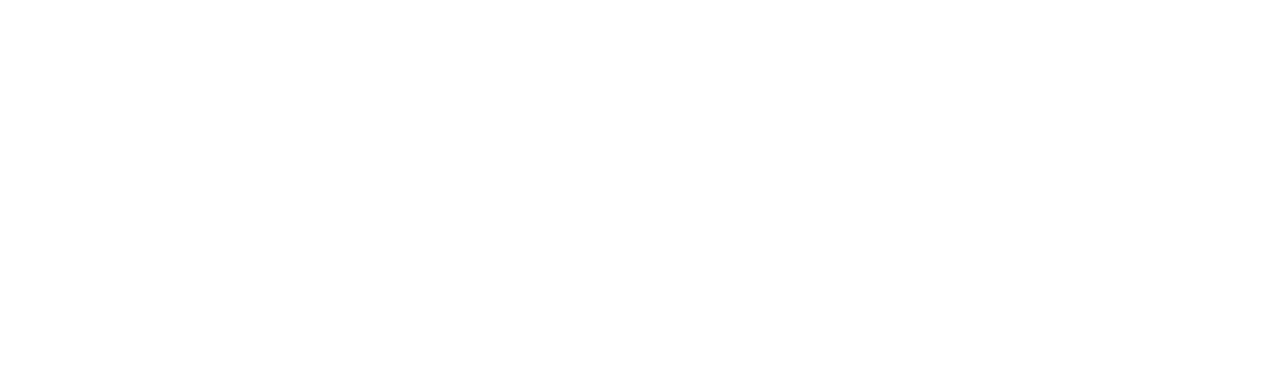
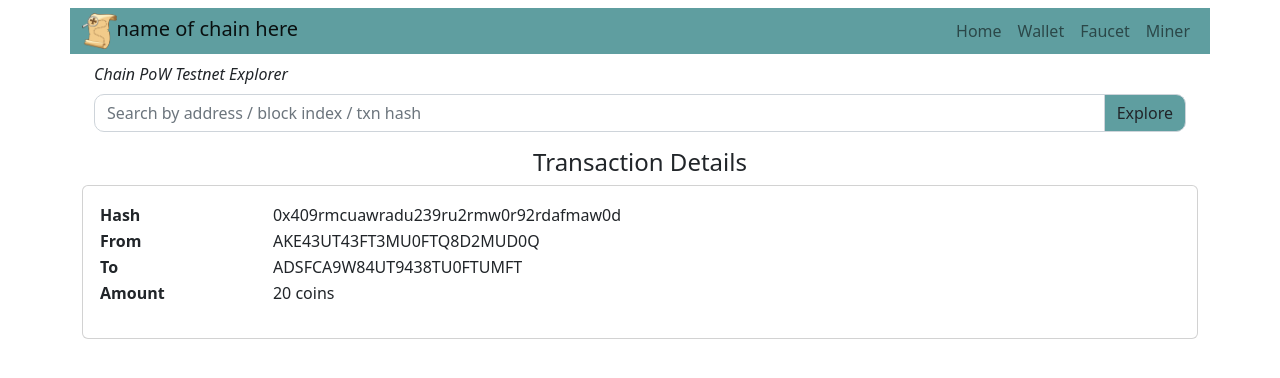
Before and after one commit to codyrhoten/EduChain, a React (Create React App) app in the folder frontend/: page /tx/0x409rmcuawradu239ru2rmw0r92rdafmaw0d in a window 1280 px wide. Before the commit this address had no page. Shown: the top 378 px of the page. Built offline with nearby package versions, Linux system fonts and the light colour scheme.

Commit message:
finish Tx pg and  refactor nav links

```diff
--- a/frontend/src/App.js
+++ b/frontend/src/App.js
@@ -1,5 +1,6 @@
 import { useState, useEffect } from 'react';
 import { Routes, Route } from 'react-router-dom';
+import navLinks from './utils/navLinks';
 import Home from './pages/explorer/Home';
 import Wallet from './pages/Wallet';
 import Faucet from './pages/Faucet';
@@ -7,6 +8,7 @@
 import AllBlocks from './pages/explorer/AllBlocks';
 import AllTxs from './pages/explorer/AllTxs';
 import Block from './pages/explorer/Block';
+import Transaction from './pages/explorer/Transaction';
 import 'bootstrap/dist/css/bootstrap.min.css';
 // dummy data
 import api from './dummyApi';
@@ -17,30 +19,6 @@
     const [latestBlx, setLatestBlx] = useState([]);
     const [latestTxs, setLatestTxs] = useState([]);
 
-    const explorerLinks = [
-        { name: 'Wallet', url: '/wallet' },
-        { name: 'Faucet', url: '/faucet' },
-        { name: 'Miner', url: '/miner' },
-    ];
-
-    const walletLinks = [
-        { name: 'Explorer', url: '/' },
-        { name: 'Create', url: '/create-wallet' },
-        { name: 'Open', url: '/open-wallet' },
-    ];
-
-    const faucetLinks = [
-        { name: 'Explorer', url: '/'},
-        { name: 'Wallet', url: '/wallet'},
-        { name: 'Miner', url: '/miner'},
-    ]
-
-    const minerLinks = [
-        { name: 'Explorer', url: '/'},
-        { name: 'Wallet', url: '/wallet'},
-        { name: 'Faucet', url: '/faucet'},
-    ];
-
     useEffect(() => {
         const data = api();
         setBlocks(data.blocks);
@@ -49,50 +27,55 @@
         setLatestTxs(data.latestTxs);
     }, []);
 
-    console.log(blocks)
-
     return (
         <div className='App'>
             <Routes>
                 <Route
                     path='/'
                     element={<Home
-                        navLinks={explorerLinks}
+                        navLinks={navLinks.explorer}
                         latestBlx={latestBlx}
                         latestTxs={latestTxs}
                     />}
                 />
                 <Route
                     path='/wallet'
-                    element={<Wallet navLinks={walletLinks} />}
+                    element={<Wallet navLinks={navLinks.wallet} />}
                 />
                 <Route
                     path='/faucet'
-                    element={<Faucet navLinks={faucetLinks} />}
+                    element={<Faucet navLinks={navLinks.faucet} />}
                 />
                 <Route
                     path='/miner'
-                    element={<Miner navLinks={minerLinks} />}
+                    element={<Miner navLinks={navLinks.miner} />}
                 />
                 <Route
                     path='/blocks'
                     element={<AllBlocks
-                        navLinks={explorerLinks}
+                        navLinks={navLinks.explorer}
                         blocks={blocks}
                     />}
                 />
                 <Route
                     path='/transactions'
                     element={<AllTxs
-                        navLinks={explorerLinks}
+                        navLinks={navLinks.explorer}
                         txs={txs}
                     />}
                 />
                 <Route
                     path='/block/:blockIndex'
                     element={<Block
-                        navLinks={explorerLinks}
+                        navLinks={navLinks.explorer}
                         blocks={blocks}
+                    />}
+                />
+                <Route
+                    path='/tx/:txHash'
+                    element={<Transaction
+                        navLinks={navLinks.explorer}
+                        txs={txs}
                     />}
                 />
             </Routes>
--- a/frontend/src/Components/explorer/LatestTxs.js
+++ b/frontend/src/Components/explorer/LatestTxs.js
@@ -17,19 +17,21 @@
                             <Container key={i}>
                                 <Row>
                                     <Col>
-                                        Tx {tx.hash.substring(0, 12)}...
+                                        Tx <Card.Link href={`/tx/${tx.hash}`}>{tx.hash.substring(0, 12)}...</Card.Link>
                                     </Col>
                                     <Col>
                                         From: {shortenAddress(tx.sender)}<br />
                                         To: {shortenAddress(tx.recipient)}
                                     </Col>
-                                    <Col>{tx.amount} ETH</Col>
+                                    <Col>{tx.amount} coins</Col>
                                 </Row>
                                 <br />
                             </Container>
                         );
                     })}
-                    <Card.Link href='transactions'>See all transactions</Card.Link>
+                    <Card.Link href='transactions'>
+                        See all transactions
+                    </Card.Link>
                 </Card.Body>
             </Card>
         </Col>
--- a/frontend/src/pages/explorer/AllBlocks.js
+++ b/frontend/src/pages/explorer/AllBlocks.js
@@ -28,7 +28,7 @@
                                 {blocks.length > 0 &&
                                     blocks.map((b, i) => (
                                         <tr key={i}>
-                                            <td>{b.index}     </td>
+                                            <td><Card.Link href={`/block/${b.index}`}>{b.index}</Card.Link></td>
                                             <td>{formatTimestamp(b)}</td>
                                             {/* <td>{b.minedBy}</td> */}
                                             <td>{b.txs.length}</td>
--- a/frontend/src/pages/explorer/Block.js
+++ b/frontend/src/pages/explorer/Block.js
@@ -23,9 +23,12 @@
                 <h4 align='center'>Block # {blockIndex}</h4>
                 <Card>
                     <Card.Body>
-                        {/* <Card.Title>Block # {blockIndex}</Card.Title> */}
                         {block !== undefined && Object.keys(block).length > 0 &&
                             <Table responsive>
+                                {/* <tr>
+                                    <th>Status</th>
+                                    <td>{block.status}</td>
+                                </tr> */}
                                 <tr>
                                     <th>Timestamp</th>
                                     <td>{formatTimestamp(block)}</td>
--- /dev/null
+++ b/frontend/src/pages/explorer/Transaction.js
@@ -0,0 +1,67 @@
+import Header from '../../components/Header';
+import { Card, Container, Table } from 'react-bootstrap';
+import SearchBar from '../../components/explorer/SearchBar';
+import { useParams } from 'react-router-dom';
+import { useEffect, useState } from 'react';
+import formatTimestamp from '../../utils/formatTimestamp';
+
+const Transaction = ({ txs, navLinks }) => {
+    const { txHash } = useParams();
+    const [tx, setTx] = useState({});
+
+    useEffect(() => {
+        setTx(txs.find(t => t.hash === txHash));
+    }, [txs, tx, txHash]);
+
+    return (
+        <>
+            <Header navLinks={navLinks} />
+            <Container>
+                <SearchBar />
+                <h4 align='center'>Transaction Details</h4>
+                <Card>
+                    <Card.Body>
+                        {tx !== undefined && Object.keys(tx).length > 0 &&
+                            <Table responsive>
+                                <tr>
+                                    <th>Hash</th>
+                                    <td>{tx.hash}</td>
+                                </tr>
+                                {/* <tr>
+                                    <th>Status</th>
+                                    <td>{block.status}</td>
+                                </tr>
+                                <tr>
+                                    <th>Block</th>
+                                    <td>{tx.block}</td>
+                                </tr>
+                                <tr>
+                                    <th>Timestamp</th>
+                                    <td>{formatTimestamp(tx)}</td>
+                                </tr> */}
+                                <tr>
+                                    <th>From</th>
+                                    <td>{tx.sender}</td>
+                                </tr>
+                                <tr>
+                                    <th>To</th>
+                                    <td>{tx.recipient}</td>
+                                </tr>
+                                <tr>
+                                    <th>Amount</th>
+                                    <td>{tx.amount} coins</td>
+                                </tr>
+                                {/* <tr>
+                                    <th>Fee</th>
+                                    <td>{tx.fee} coins</td>
+                                </tr> */}
+                            </Table>
+                        }
+                    </Card.Body>
+                </Card>
+            </Container>
+        </>
+    );
+};
+
+export default Transaction;
--- a/frontend/src/utils/formatTimestamp.js
+++ b/frontend/src/utils/formatTimestamp.js
@@ -1,9 +1,9 @@
- const formatTimestamp = _block => {
-    let timestamp = new Date(_block.timestamp);
+const formatTimestamp = obj => {
+    let timestamp = new Date(obj.timestamp);
     let tz = timestamp.toTimeString().match(/\((.+)\)/)[1];
     tz = tz.match(/[A-Z]/g).join('');
-    timestamp = timestamp.getDate() +
-        '/' + (timestamp.getMonth() + 1) +
+    timestamp = (timestamp.getMonth() + 1) +
+        '/' + timestamp.getDate() +
         '/' + timestamp.getFullYear() +
         ' ' + timestamp.getHours() +
         ':' + timestamp.getMinutes() +
--- /dev/null
+++ b/frontend/src/utils/navLinks.js
@@ -0,0 +1,25 @@
+const navLinks = {
+    explorer: [
+        { name: 'Home', url: '/' },
+        { name: 'Wallet', url: '/wallet' },
+        { name: 'Faucet', url: '/faucet' },
+        { name: 'Miner', url: '/miner' },
+    ],
+    wallet: [
+        { name: 'Home', url: '/' },
+        { name: 'Create', url: '/create-wallet' },
+        { name: 'Open', url: '/open-wallet' },
+    ],
+    faucet: [
+        { name: 'Home', url: '/' },
+        { name: 'Wallet', url: '/wallet' },
+        { name: 'Miner', url: '/miner' },
+    ],
+    miner: [
+        { name: 'Home', url: '/' },
+        { name: 'Wallet', url: '/wallet' },
+        { name: 'Faucet', url: '/faucet' },
+    ],
+};
+
+module.exports = navLinks;
```
Also changed, not shown: frontend/src/pages/explorer/AllTxs.js (+5 -5 lines).
